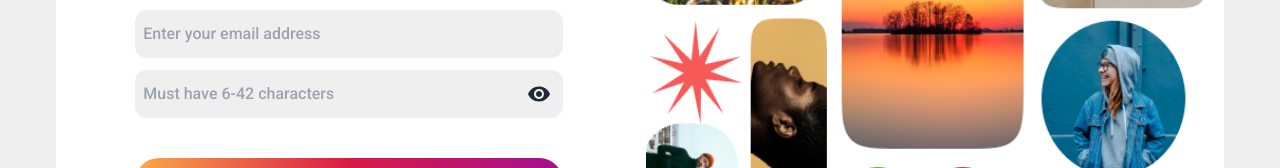
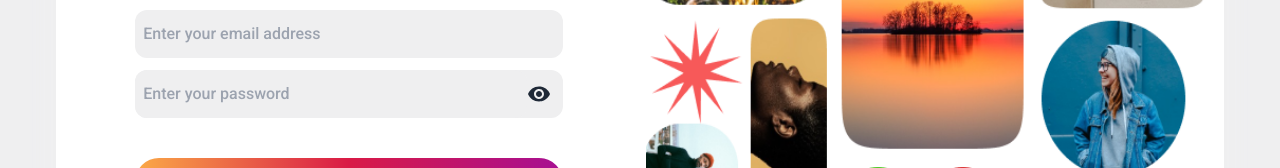
Before and after one commit to surenachiron/instagramClone, a Next.js app: page /auth/sign-up in a window 1280 px wide. Shown: the part 345-513 px from the top of the page. Built offline with nearby package versions, Linux system fonts and the light colour scheme; no server answers.

Commit message:
chore: set mode on onChange

```diff
--- a/src/app/auth/forgot-password/_component/ForgotPasswordForm.tsx
+++ b/src/app/auth/forgot-password/_component/ForgotPasswordForm.tsx
@@ -20,7 +20,7 @@ const ForgotPasswordForm = () => {
     register,
     handleSubmit,
     formState: { errors, isSubmitting },
-  } = useForm<FormForgotPassword>({ resolver: zodResolver(ForgotPasswordSchema) });
+  } = useForm<FormForgotPassword>({ resolver: zodResolver(ForgotPasswordSchema), mode: 'onChange' });
 
   async function formSubmit(data: FormForgotPassword) {
     const result = await sendResetEmail(data);
--- a/src/app/auth/login/_component/LoginForm.tsx
+++ b/src/app/auth/login/_component/LoginForm.tsx
@@ -22,6 +22,7 @@ const LoginForm = () => {
     formState: { errors, isSubmitting },
   } = useForm<FormLoginData>({
     resolver: zodResolver(LoginDataSchema),
+    mode: 'onChange',
   });
 
   const [checkError, setCheckError] = useState('');
--- a/src/app/auth/reset-password/_component/ResetPasswordForm.tsx
+++ b/src/app/auth/reset-password/_component/ResetPasswordForm.tsx
@@ -21,7 +21,7 @@ const ResetPasswordForm = () => {
     register,
     handleSubmit,
     formState: { errors, isSubmitting },
-  } = useForm<FormResetPasswordData>({ resolver: zodResolver(ResetPasswordSchema) });
+  } = useForm<FormResetPasswordData>({ resolver: zodResolver(ResetPasswordSchema), mode: 'onChange' });
   const [codeError, setCodeError] = useState('');
 
   async function formSubmit(data: FormResetPasswordData) {
--- a/src/app/auth/sign-up/_component/SignUpForm.tsx
+++ b/src/app/auth/sign-up/_component/SignUpForm.tsx
@@ -20,7 +20,7 @@ const SignUpForm = () => {
     register,
     handleSubmit,
     formState: { errors, isSubmitting },
-  } = useForm<FormSingUpData>({ resolver: zodResolver(SignUpDataSchema) });
+  } = useForm<FormSingUpData>({ resolver: zodResolver(SignUpDataSchema), mode: 'onChange' });
   const [checkEmailUsername, setCheckEmailUsername] = useState({ emailMessage: '', usernameMessage: '' });
 
   async function formSubmit(data: FormSingUpData) {
@@ -67,7 +67,7 @@ const SignUpForm = () => {
           <FormInput
             type="password"
             name="password"
-            placeholder="Must have 6-42 characters"
+            placeholder="Enter your password"
             register={register}
             error={errors.password?.message}
             autoComplete="new-password"
```
